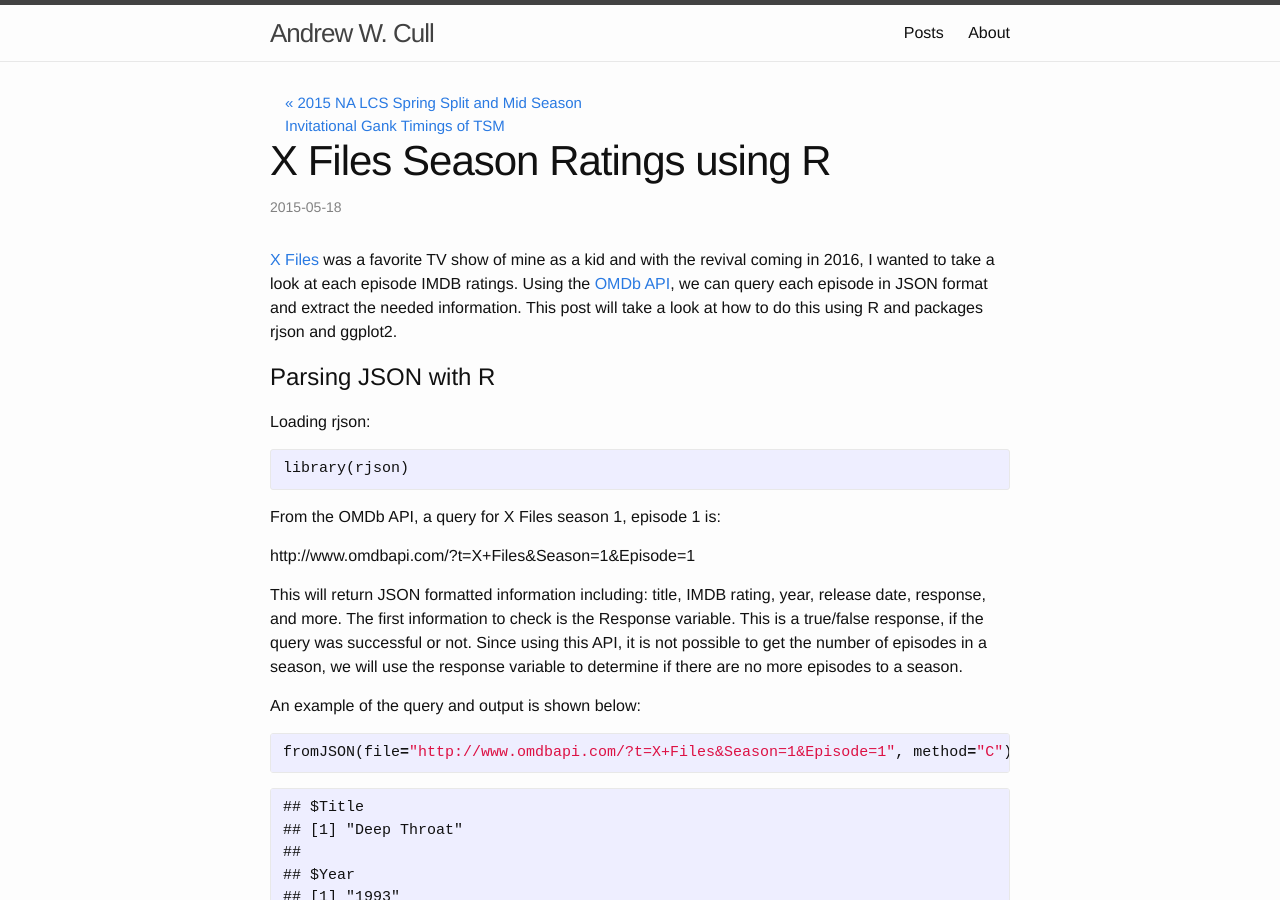
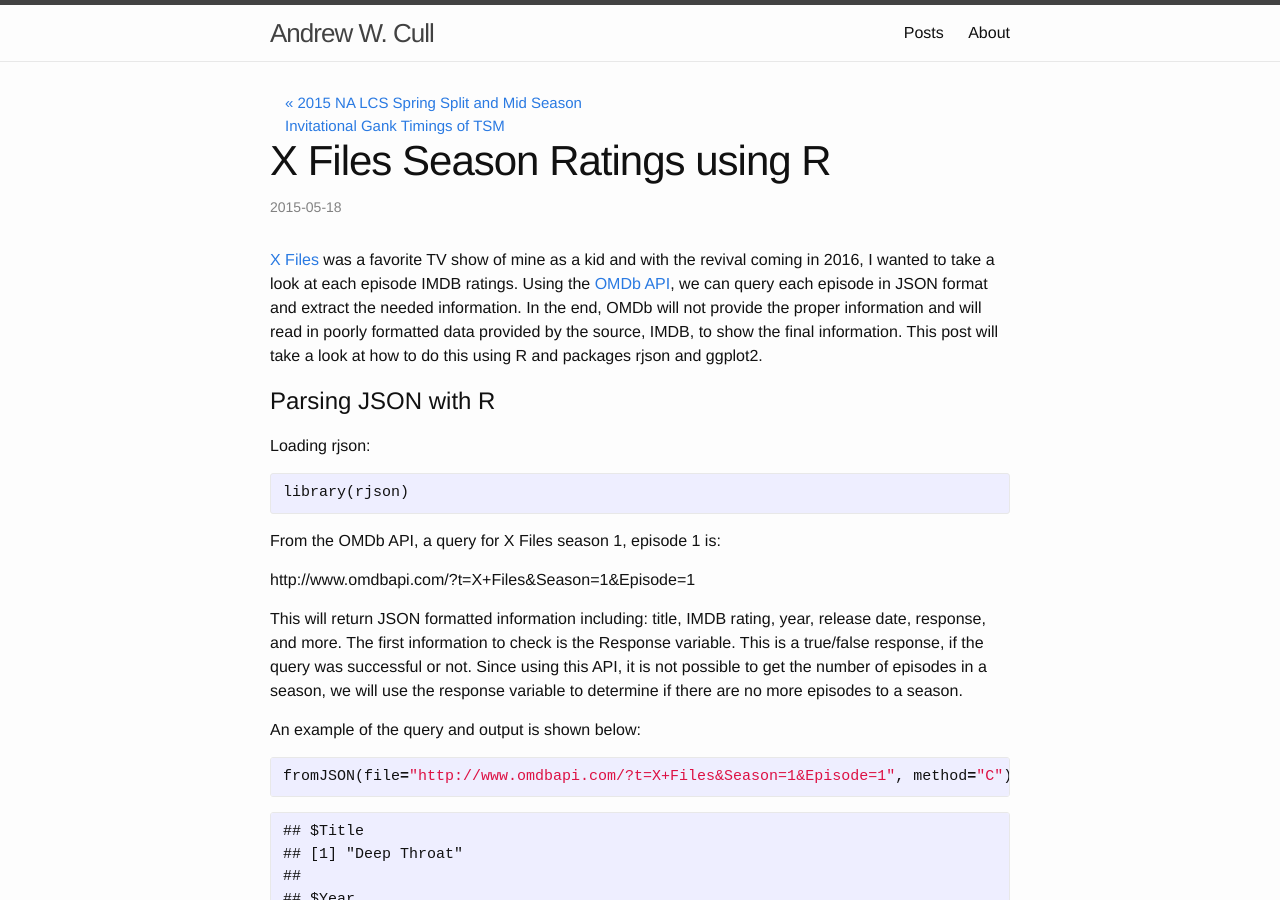
Before and after one commit to awcull/awcull.github.io, a Jekyll site: the page built from _posts/2015-05-18-XFiles-Season-Rating.md, in a window 1280 px wide and 900 px high. Built offline with Jekyll 4.4.1, drawn with Linux system fonts in a browser that asks for light colours.

Commit message:
Fixed intro

```diff
--- a/_posts/2015-05-18-XFiles-Season-Rating.md
+++ b/_posts/2015-05-18-XFiles-Season-Rating.md
@@ -10,7 +10,7 @@ categories:
 ---
 
 
-[X Files](http://www.imdb.com/title/tt0106179/) was a favorite TV show of mine as a kid and with the revival coming in 2016, I wanted to take a look at each episode IMDB ratings.  Using the [OMDb API](http://www.omdbapi.com/), we can query each episode in JSON format and extract the needed information.  This post will take a look at how to do this using R and packages rjson and ggplot2.
+[X Files](http://www.imdb.com/title/tt0106179/) was a favorite TV show of mine as a kid and with the revival coming in 2016, I wanted to take a look at each episode IMDB ratings.  Using the [OMDb API](http://www.omdbapi.com/), we can query each episode in JSON format and extract the needed information.  In the end, OMDb will not provide the proper information and will read in poorly formatted data provided by the source, IMDB, to show the final information.  This post will take a look at how to do this using R and packages rjson and ggplot2.
 
 #Parsing JSON with R
 
@@ -168,7 +168,7 @@ kable(xf.df)
 
 
 | num|season |episode |title                               |release     |rate |
-|---:|:------|:-------|:-----------------------------------|:-----------|:----|
+|:---:|:------:|:-------:|:-----------------------------------:|:-----------:|:----:|
 |   1|1      |1       |Deep Throat                         |17 Sep 1993 |8.3  |
 |   2|1      |2       |Squeeze                             |24 Sep 1993 |8.7  |
 |   3|1      |3       |Conduit                             |01 Oct 1993 |7.7  |
```
